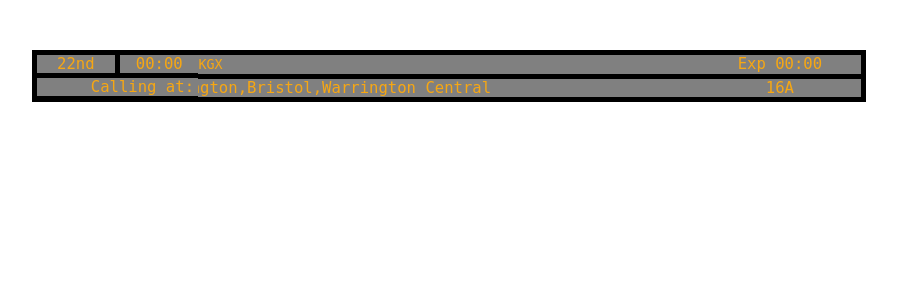
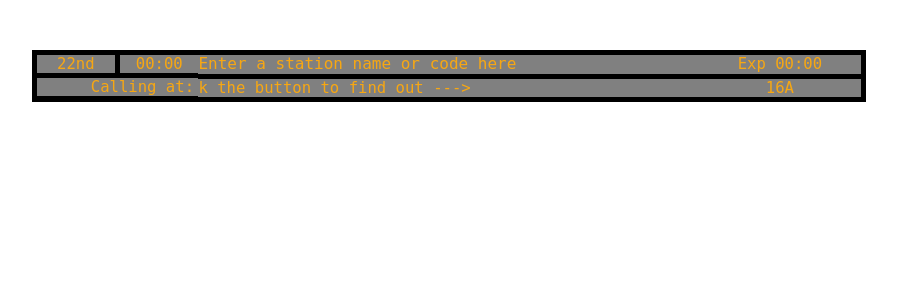
Before and after one commit to Mxtt-smith/DepartureDashboardApp, a Flask app: template templates/homeTest.html in a window 1280 px wide. Shown: the top 300 px of the page, without its empty margins (176-1073 px from the left). Run offline with Flask 3, Linux system fonts and the light colour scheme; the template is opened without the code that fills it, so the values that code supplies are empty.

Commit message:
Input box finished
Need to change how it looks on focus

```diff
--- a/templates/homeTest.html
+++ b/templates/homeTest.html
@@ -22,10 +22,10 @@
                 </div>
             </div>
             <div class="middle">
-                    <input class="stationInput" type="text" id="stationBox" name="stationBox" value="KGX"><br>
+                    <input class="stationInput" type="text" id="stationBox" name="stationBox" value="" placeholder="Enter a station name or code here"><br>
                 <div class="textContainer">
                     <div class="scrollingText">
-                        &nbsp;York,Darlington,Bristol,Warrington Central
+                        &nbsp;&nbsp;&nbsp;&nbsp;&nbsp;&nbsp;&nbsp;Click the button to find out ---&gt;
                     </div>
                 </div>
             </div>
@@ -145,6 +145,12 @@
             border-bottom: 0px;
             border-left: 0px;
         }
+        ::placeholder{
+            color:rgb(247, 167, 18);
+            font-family: monospace;
+            font-size: larger;
+
+        }
         .rightThird .platform{
             margin-right: 5px;
             background-color: grey;
```
